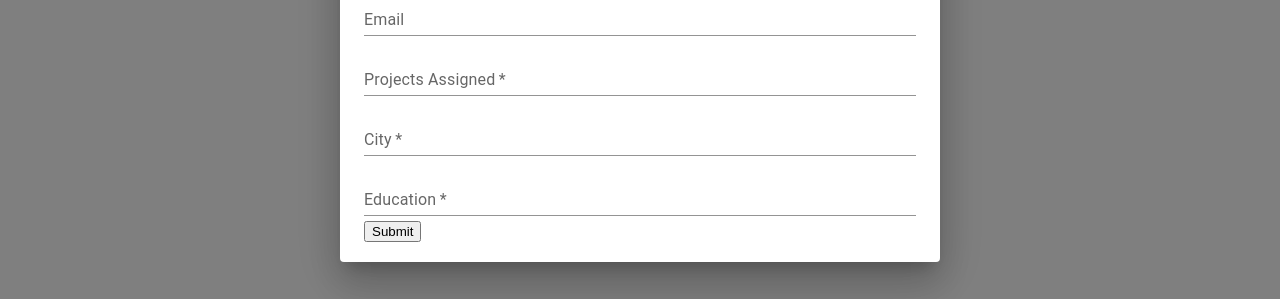
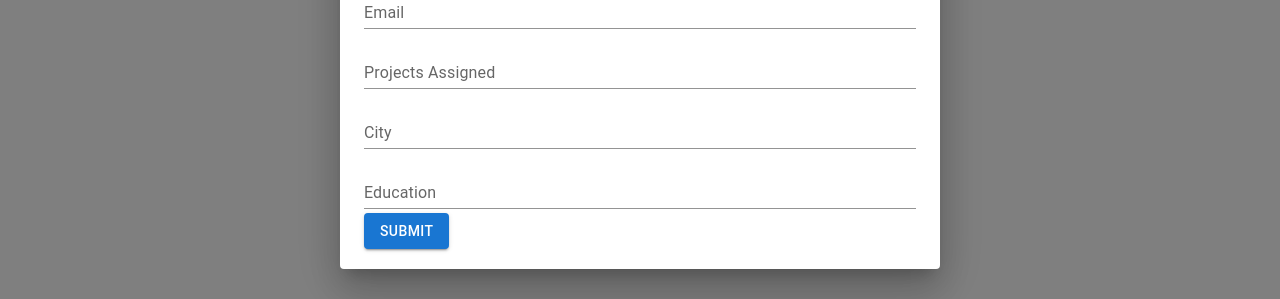
Before and after one commit to hetalnathvani/react-tsx-crud, a React (Create React App) app: page / in a window 1280 px wide. Both pictures are taken after a click on the button "ADD EMPLOYEE". Shown: the part 341-640 px from the top of the page. Built offline with nearby package versions, Linux system fonts and the light colour scheme; no server answers.

Commit message:
Add employee API integration | DONE

```diff
--- a/src/employee/add.tsx
+++ b/src/employee/add.tsx
@@ -9,6 +9,7 @@ import AddIcon from "@mui/icons-material/Add";
 import { useState } from "react";
 import { useFormik } from "formik";
 import * as Yup from "yup";
+import { postAPI } from "../helper/Api";
 
 const AddEmployee = (): JSX.Element => {
   const [open, setOpen] = useState(false);
@@ -40,9 +41,18 @@ const AddEmployee = (): JSX.Element => {
     },
     validationSchema: validationSchema,
     onSubmit: (values) => {
-      alert(JSON.stringify(values, null, 2));
+      handleSubmit(values);
     },
   });
+
+  const handleSubmit = (values: Object) => {
+    postAPI("employees/add", values).then((res) => {
+      console.log(res);
+      if (res.data.status === "Success") {
+        // Toasters to add
+      }
+    });
+  };
 
   return (
     <div>
@@ -84,7 +94,6 @@ const AddEmployee = (): JSX.Element => {
               helperText={formik.touched.email && formik.errors.email}
             />
             <TextField
-              required
               margin="dense"
               id="projects"
               name="projects"
@@ -99,7 +108,6 @@ const AddEmployee = (): JSX.Element => {
               helperText={formik.touched.projects && formik.errors.projects}
             />
             <TextField
-              required
               margin="dense"
               id="city"
               name="city"
@@ -114,7 +122,6 @@ const AddEmployee = (): JSX.Element => {
               helperText={formik.touched.city && formik.errors.city}
             />
             <TextField
-              required
               margin="dense"
               id="education"
               name="education"
@@ -130,7 +137,9 @@ const AddEmployee = (): JSX.Element => {
               }
               helperText={formik.touched.education && formik.errors.education}
             />
-            <button type="submit">Submit</button>
+            <Button type="submit" variant="contained">
+              Submit
+            </Button>
           </form>
         </DialogContent>
       </Dialog>
```
